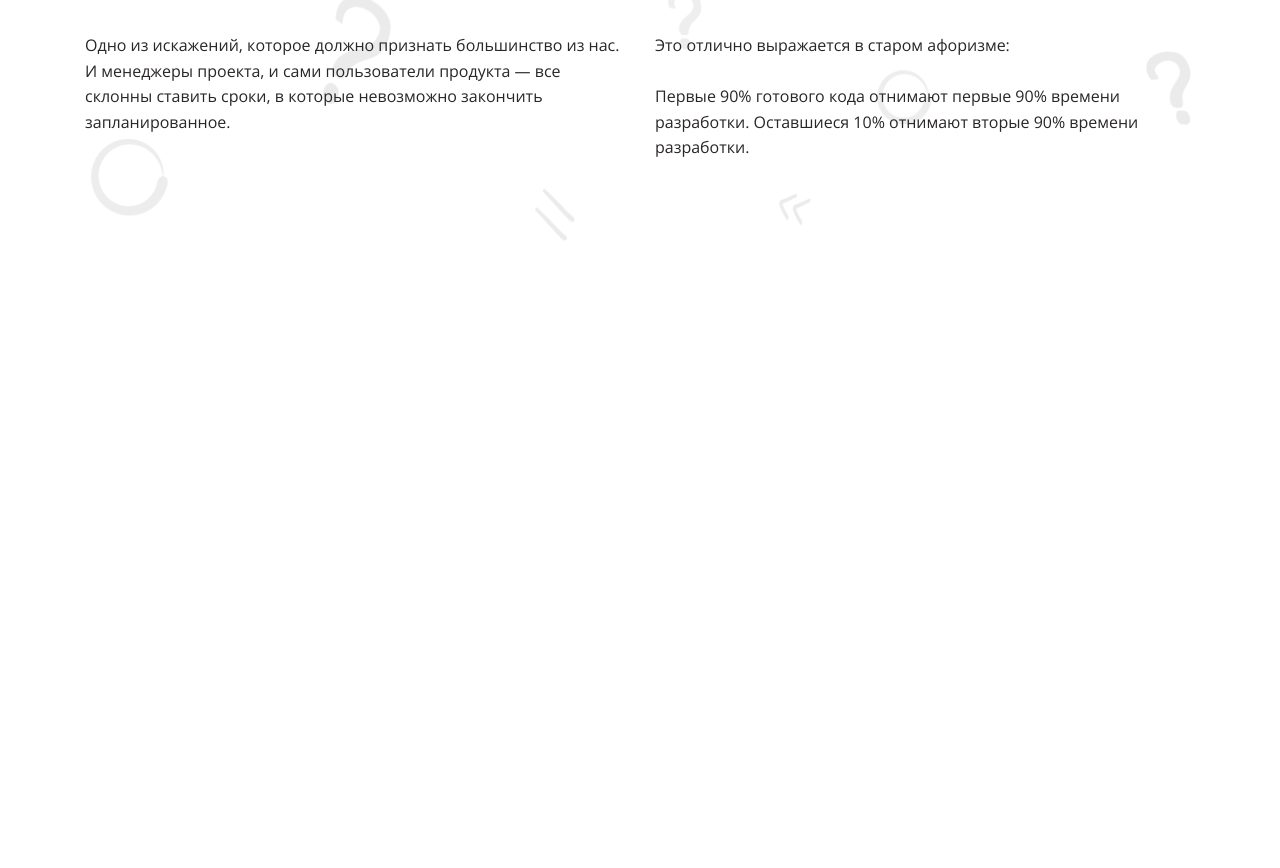
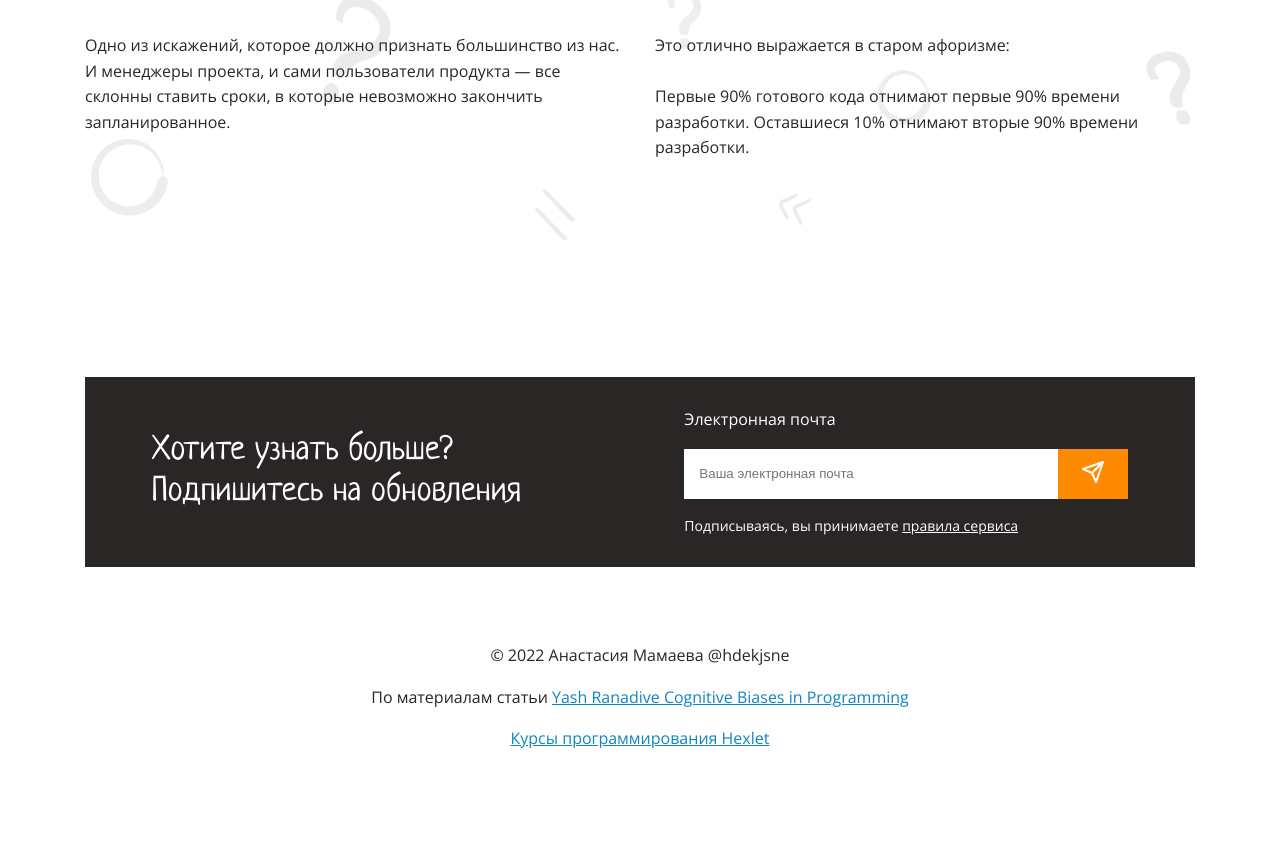
Before and after one commit to hdekjsne/layout-designer-project-58, a website: page src/index.html in a window 1280 px wide. Shown: the part 7016-7884 px from the top of the page. Before the commit the page ends 7293 px from the top, so only its background shows below. Drawn offline with Linux system fonts and the light colour scheme.

Commit message:
add footer

```diff
--- a/src/index.html
+++ b/src/index.html
@@ -184,7 +184,30 @@
           </p>
       </section>
     </section>
-    <footer></footer>
+    <footer>
+      <section id="mailing-container" style="height: 190px;">
+        <section id="mailing">
+          <div class="footer-column-flex">
+            <h3>Хотите узнать больше?<br>Подпишитесь на обновления</h3>
+          </div>
+          <div class="footer-column-flex" style="width: 40%;">
+            <p>Электронная почта</p>
+            <div id="footer-inline-flex">
+              <input type="text" placeholder="Ваша электронная почта">
+              <button>
+                <img src="../assets/img/send.svg" alt="">
+              </button>
+            </div>
+            <p id="font14">Подписываясь, вы принимаете <a href="#" style="text-decoration: underline;">правила сервиса</a></p>
+          </div>
+        </section>
+      </section>
+      <section id="contacts">
+        <p class="text-center">© 2022 Анастасия Мамаева @hdekjsne</p>
+        <p class="text-center">По материалам статьи <a href="https://medium.com/hackernoon/cognitive-biases-in-programming-5e937707c27b" class="real-link">Yash Ranadive Cognitive Biases in Programming</a></p>
+        <p class="text-center"><a href="https://ru.hexlet.io/" class="real-link">Курсы программирования Hexlet</a></p>
+      </section>
+    </footer>
   </main>
 </body>
 
--- a/src/styles/style.css
+++ b/src/styles/style.css
@@ -105,6 +105,36 @@ header > .content {
   left: 0;
 }
 
+#mailing-container {
+  display: flex;
+  justify-content: center;
+  align-items: center;
+}
+
+#mailing {
+  display: flex;
+  justify-content: space-around;
+  gap: 30px;
+}
+
+.footer-column-flex {
+  display: flex;
+  flex-direction: column;
+  justify-content: center;
+}
+
+#footer-inline-flex {
+  display: inline-flex;
+}
+
+input {
+  flex-grow: 2;
+}
+
+.text-center {
+  text-align: center;
+}
+
 /* box */
 
 body {
@@ -185,6 +215,38 @@ main > section {
   padding-top: 6px;
   padding-left: 10px;
   padding-bottom: 4px;
+}
+
+#mailing-container {
+  width: 100vw;
+  padding: 100px 0 60px 0;
+  margin: 0;
+}
+
+#mailing {
+  height: 190px;
+  width: 1110px;
+}
+
+#footer-inline-flex {
+  width: 100%;
+}
+
+input {
+  padding: 15px;
+  margin: 0;
+}
+
+button {
+  padding: 0;
+  margin: 0;
+  width: 70px;
+  height: 50px;
+}
+
+#contacts {
+  padding: 0 0 100px 0;
+  margin: 0;
 }
 
 /* font */
@@ -269,6 +331,19 @@ a {
   color: var(--white);
 }
 
+#mailing * {
+  color: var(--white);
+}
+
+#font14 {
+  font-size: 14px;
+}
+
+.real-link {
+  color: var(--blue);
+  text-decoration: underline;
+}
+
 /* color bg */
 
 .bg {
@@ -306,6 +381,20 @@ a {
   background-color: var(--white);
 }
 
+#mailing {
+  background-color: var(--dark);
+}
+
+input {
+  border: none;
+}
+
+button {
+  border: none;
+  border-radius: 0;
+  background-color: var(--main);
+}
+
 /* animation */
 
 .nav-item:hover {
```
